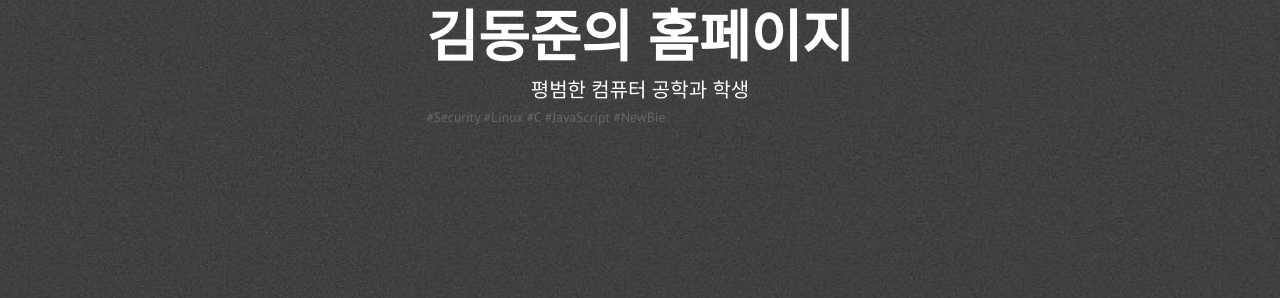
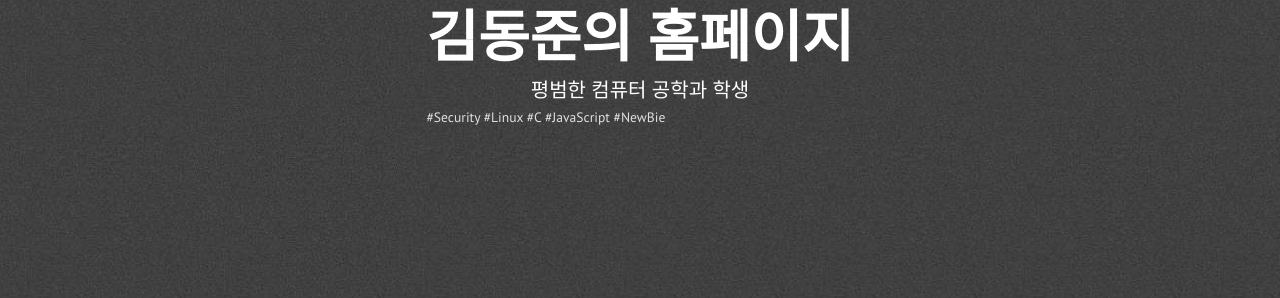
Before and after one commit to kkdonjuun122/kkdonjuun122, a Jekyll site: the page built from index.html, in a window 1280 px wide. Shown: the part 484-782 px from the top of the page. Built offline with Jekyll 4.4.1, drawn with Linux system fonts in a browser that asks for light colours; nearby versions of some CDN libraries.

Commit message:
Add files via upload

```diff
--- a/_includes/skills.html
+++ b/_includes/skills.html
@@ -2,7 +2,7 @@
 <div class="section-wrapper">
     <section class="section skills" id="skills">
         <div>
-            <div class="section-heading" id="skills-text">Skills</div>
+            <div class="section-heading" id="skills-text">기술</div>
 
             <div class="skills-grid">
                 <div class="what-i-do">
--- a/assets/css/main.css
+++ b/assets/css/main.css
@@ -90,7 +90,7 @@
 
 .head-subtitle {
     font-size: 0.85em; /* head-punchline보다 작은 크기 */
-    color: #666; /* 회색 */
+    color: #E0E0E0; /* 회색 */
     margin-top: 8px; /* 위쪽 여백 */
     animation: fadeInUp 1s ease-out; /* 기존 애니메이션과 맞추려면 */
 }
```
